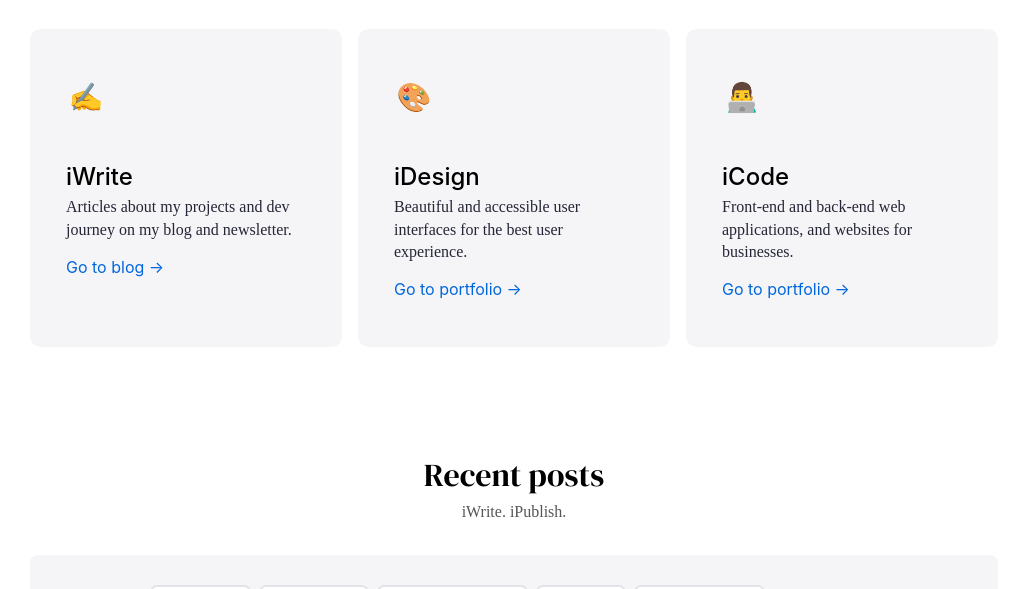
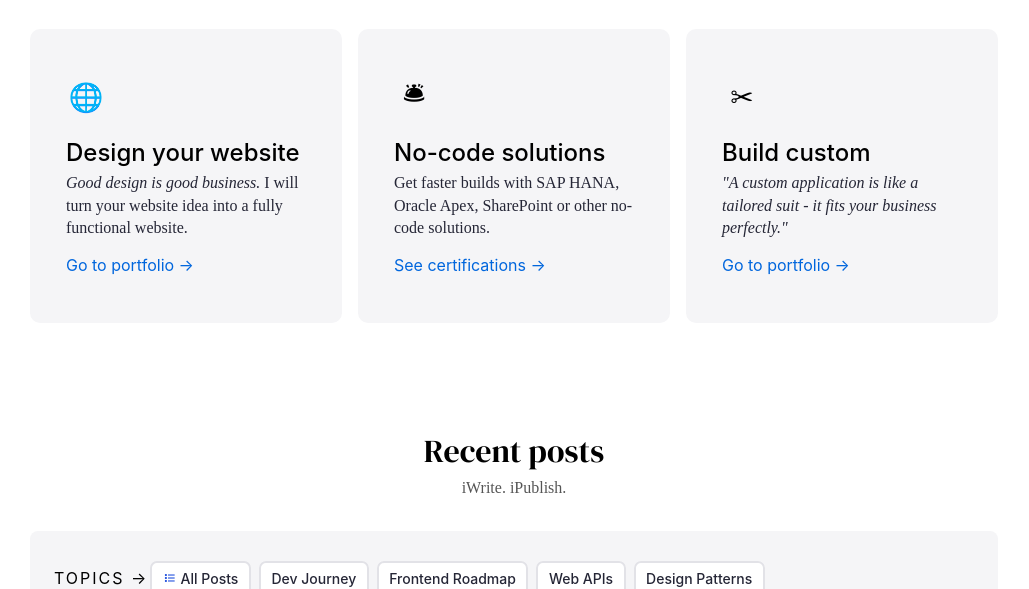
Before and after one commit to obaadelusi/obaadelusi.github.io, a website: page index.html in a window 1280 px wide. Shown: the part 511-1100 px from the top of the page, without its empty margins (126-1155 px from the left). Drawn offline with nearby package versions, Linux system fonts and the light colour scheme; a web font is replaced by a local one.

Commit message:
Updated the About section content

```diff
--- a/index.html
+++ b/index.html
@@ -73,37 +73,37 @@
       <section class="about">
         <header class="section-header">
           <h2>About</h2>
-          <p>iWrite. iDesign. iCode.</p>
+          <p>What can I do for you?</p>
         </header>
 
         <div class="about__allcards">
           <div class="about__card">
             <div class="about__card_icon">
-              <span>✍</span>
+              <span>🌐</span>
             </div>
-            <h3 class="about__card__heading">iWrite</h3>
+            <h3 class="about__card__heading">Design your website</h3>
             <p class="about__card__description">
-              Articles about my projects and dev journey on my blog and newsletter.
+              <em>Good design is good business.</em> I will turn your website idea into a fully functional website.
             </p>
-            <a href="blog.html">Go to blog &rarr;</a>
+            <a href="blog.html">Go to portfolio &rarr;</a>
           </div>
           <div class="about__card">
             <div class="about__card_icon">
-              <span>🎨</span>
+              <span>🛎</span>
             </div>
-            <h3 class="about__card__heading">iDesign</h3>
+            <h3 class="about__card__heading">No-code solutions</h3>
             <p class="about__card__description">
-              Beautiful and accessible user interfaces for the best user experience.
+              Get faster builds with SAP HANA, Oracle Apex, SharePoint or other no-code solutions.
             </p>
-            <a href="portfolio.html">Go to portfolio &rarr;</a>
+            <a href="portfolio.html">See certifications &rarr;</a>
           </div>
           <div class="about__card">
             <div class="about__card_icon">
-              <span>👨‍💻</span>
+              <span>✂</span>
             </div>
-            <h3 class="about__card__heading">iCode</h3>
+            <h3 class="about__card__heading">Build custom</h3>
             <p class="about__card__description">
-              Front-end and back-end web applications, and websites for businesses.
+              <em>"A custom application is like a tailored suit - it fits your business perfectly."</em>
             </p>
             <a href="portfolio.html">Go to portfolio &rarr;</a>
           </div>
--- a/src/scss/pages/_home.scss
+++ b/src/scss/pages/_home.scss
@@ -112,7 +112,7 @@
     }
 
     &__heading {
-      margin-top: 2em;
+      margin-top: 1em;
     }
   }
 }
```
Also changed, not shown: build/css/main.css, 1 other file.
